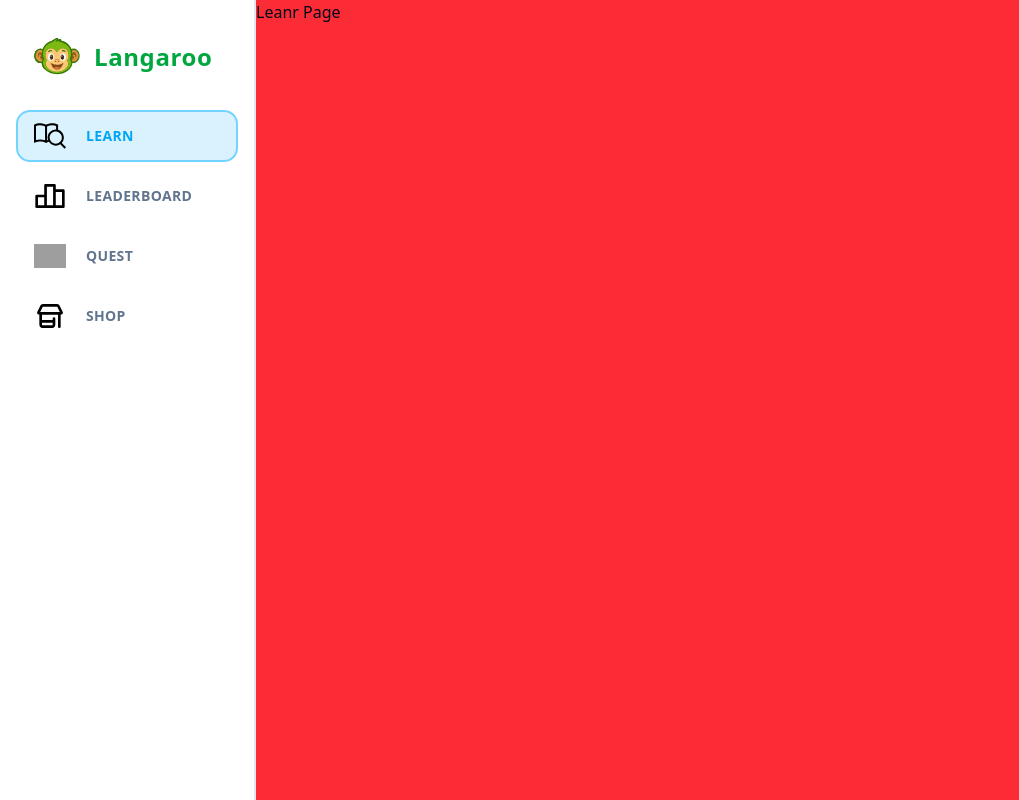
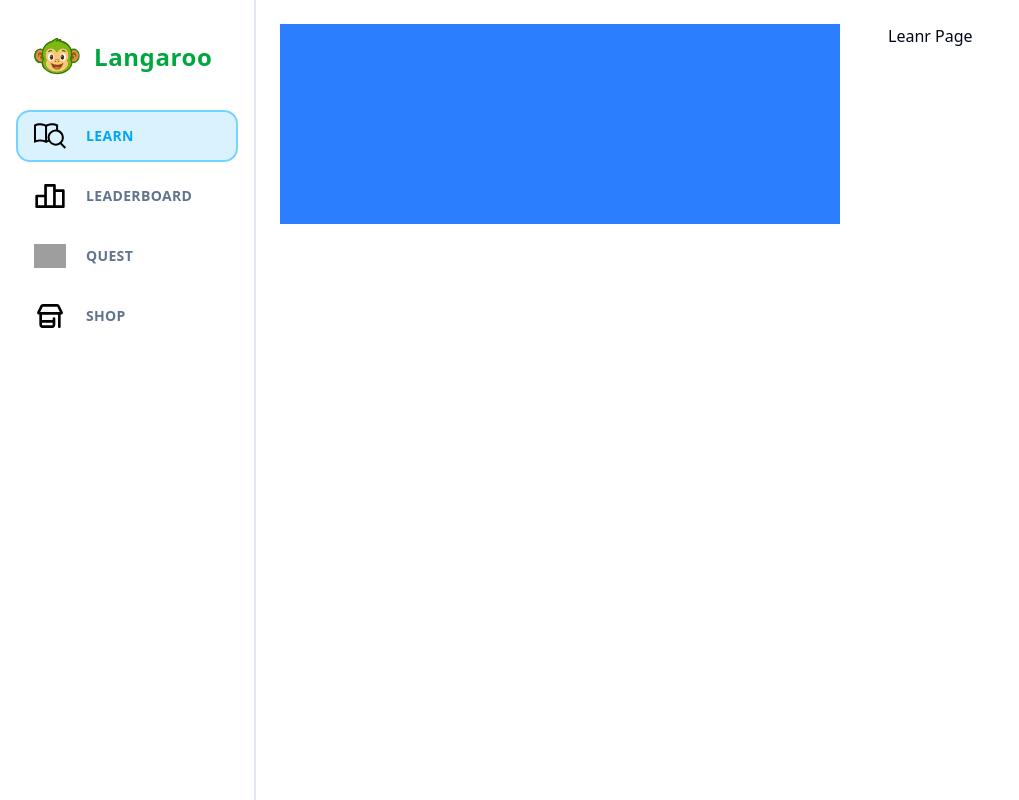
Before and after one commit to Ekansh-Bhushan/Langaroo, a Next.js app: page /learn in a window 1280 px wide. Shown: the whole page, without its empty margins (0-1019 px from the left). Built offline with nearby package versions, Linux system fonts and the light colour scheme; grey boxes are pictures that could not be loaded.

Commit message:
learn page wrapper

```diff
--- a/app/(main)/layout.tsx
+++ b/app/(main)/layout.tsx
@@ -11,7 +11,7 @@
         <MobileHeader/>
         <Sidebar className="hidden lg:flex"/>
         <main className="lg:pl-[256px] h-full pt-[50px] lg:pt-0">
-            <div className="bg-red-500 h-full">
+            <div className="max-w-[1056px] mx-auto pt-6 h-full">
 
              {children}
             </div>
--- a/app/(main)/learn/page.tsx
+++ b/app/(main)/learn/page.tsx
@@ -1,7 +1,16 @@
+import { FeedWrapper } from "@/components/feed-wrapper";
+import { StickyWrapper } from "@/components/sticky-wrapper";
+
 const Learn = () => {
     return (
-        <div>
+        <div className="flex flex-row-reverse gap-[48px] px-6">
+            <StickyWrapper>
+
             Leanr Page
+            </StickyWrapper>
+            <FeedWrapper>
+                <div className="h-[200px] w-full bg-blue-500" />
+            </FeedWrapper>
         </div>
     )
 }
--- /dev/null
+++ b/components/feed-wrapper.tsx
@@ -0,0 +1,14 @@
+type Props = {
+    children: React.ReactNode;
+
+}
+
+export const FeedWrapper = ({ children }: Props) => {
+    return (
+        <div className="flex-1 relative top-0 pb-10">
+
+                {children}
+
+        </div>
+    )
+}
--- /dev/null
+++ b/components/sticky-wrapper.tsx
@@ -0,0 +1,14 @@
+type Props = {
+    children: React.ReactNode;
+
+}
+
+export const StickyWrapper = ({ children }: Props) => {
+    return (
+        <div className="hidden lg:block w-[368px] sticky self-end bottom-6">
+            <div className="min-h-[calc(100vh-48px)] sticky top-6 flex flex-col gap-y-4">
+                {children}
+            </div>
+        </div>
+    )
+}
```
